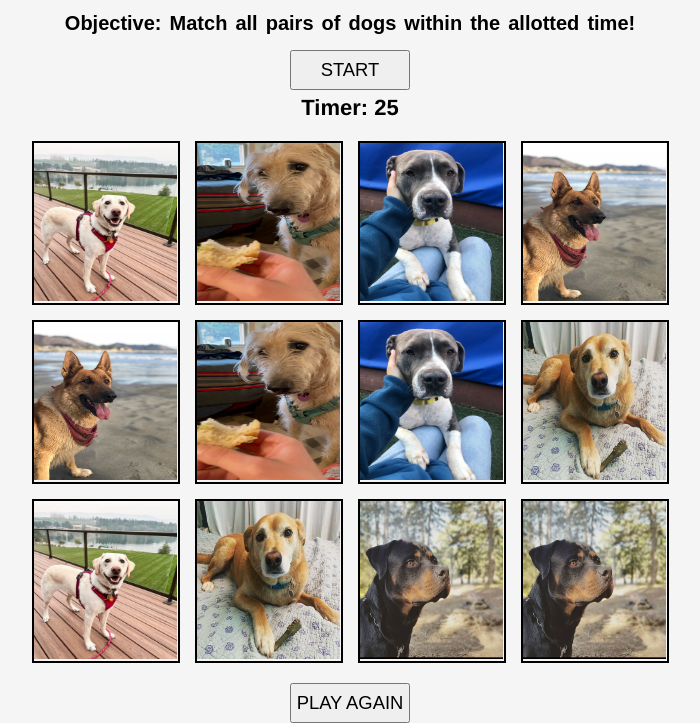
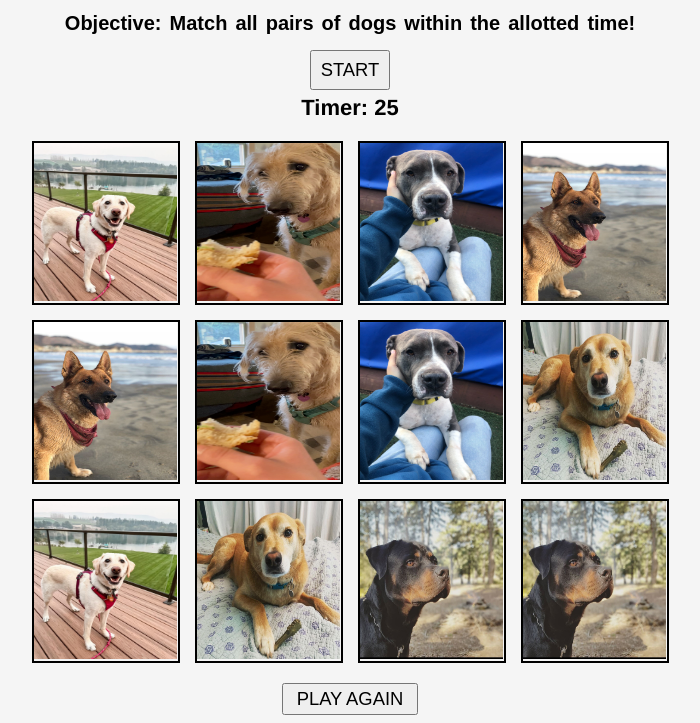
Before and after one commit to shaneyoung91/Memory-Concentration-Game, a plain HTML site: page index.html in a window 1280 px wide. Shown: the part 77-800 px from the top of the page, without its empty margins (290-990 px from the left). Drawn offline with Linux system fonts and the light colour scheme.

Commit message:
update html and css for play again feature

```diff
--- a/index.html
+++ b/index.html
@@ -63,6 +63,6 @@
             <div class="front-card"></div>
         </div>
     </div>
-<button>PLAY AGAIN</button>
+<button id="playagain-btn" onclick="playAgain()">PLAY AGAIN</button>
 </body>
 </html>
--- a/style.css
+++ b/style.css
@@ -35,6 +35,7 @@ body {
     width: 18.5vmin;
     position: relative;
     border: 2.8px solid black;
+    cursor: pointer;
   }
 
 .back-card, .front-card {
@@ -48,8 +49,16 @@ body {
     font-size: 22px;
 }
 
-button {
+#start-btn {
     height: 5vmin;
-    width: 15vmin;
+    width: 10vmin;
     font-size: 2.3vmin;
+    cursor: pointer;
 }
+
+#playagain-btn {
+    height: 4vmin;
+    width: 17vmin;
+    font-size: 2.3vmin;
+    cursor: pointer;
+}
```
